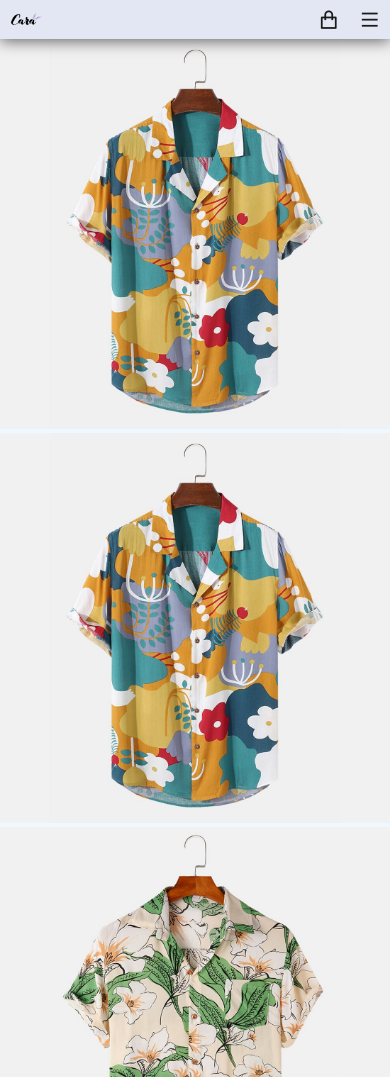
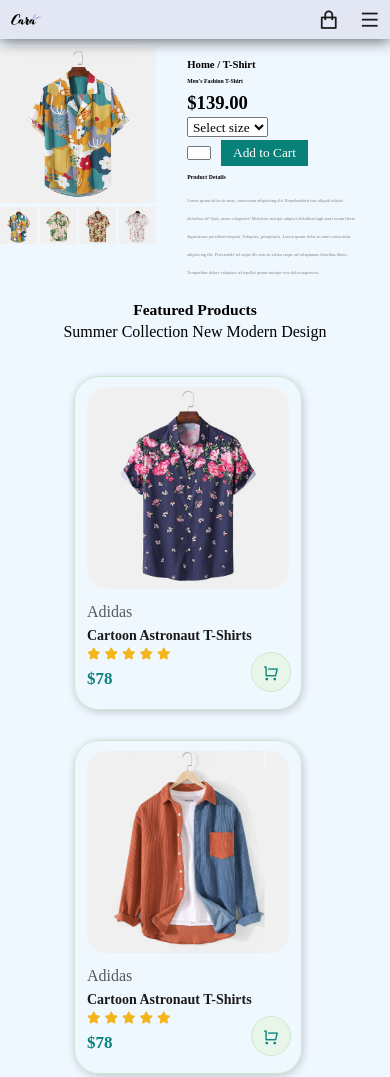
Before and after one commit to HelloKalam/Cara-fashion, a plain HTML site: page sproduct.html in a window 390 px wide. Shown: the top 1077 px of the page. Drawn offline with nearby package versions, Linux system fonts and the light colour scheme.

Commit message:
Update style.css

```diff
--- a/style.css
+++ b/style.css
@@ -625,3 +625,104 @@ nav img{
         width: 30vw;
     }
 }
+
+/* shop page */
+
+.page-header .left{
+    color: #fff;
+    font-size: 3.65vw;
+    height: 40vh;
+    background-size: cover;
+    background-position: center;
+    background-image: url(img/banner/b1.jpg);
+    display: flex;
+    justify-content: center;
+    text-align: center;
+    flex-direction: column;
+    padding: 14px;
+}
+.pagination{
+    text-align: center;
+    padding: 3vw 4vw;
+}
+.pagination a{
+    text-decoration: none;
+    color: #fff;
+    font-weight: 600;
+    background-color: #088178;
+    padding: 0.7vw 1vw;
+    border-radius: 4px;
+}
+.pagination a i{
+    font-size: 1vw;
+    font-weight: 600;
+}
+
+/* single prodcuts */
+#prodetails{
+    display: flex;
+    margin-top: 2vw;
+
+}
+#prodetails .single-pro-image{
+    width: 40%;
+    margin-right: 5vw;
+}
+.small-img-group{
+    display: flex;
+    justify-content: space-between;
+}
+.small-img-col{
+    flex-basis: 24%;
+    cursor: pointer;
+}
+#prodetails .single-pro-details{
+    width: 50%;
+    padding: 3vw ;
+}
+.single-pro-details h4{
+    font-size: 1.7vw;
+    padding: 2vw 0;
+}
+.single-pro-details select{
+    display: block;
+    padding: .1vw .2vw;
+    cursor: pointer;
+    outline: none;
+    margin: 0.8vw 0;
+}
+.single-pro-details input{
+    height: 2vw;
+    width: 3.8vw;
+    padding: 5px 10px;
+}
+.single-pro-details button{
+    padding: 5px 12px;
+    background-color: #088178;
+    color: #fff;
+    border: none;
+    outline: none;
+    cursor: pointer;
+    margin-left: 1.5vw;
+}
+.single-pro-details h4{
+    font-size: 1.5vw;
+}
+.single-pro-details span{
+    font-size: 01.1vw;
+    color: grey;
+    line-height:1.6vw;
+}
+
+@media (max-width:399px) {
+    .page-header .left{
+        height: 25vh;
+    }
+    .page1 {
+        min-height: 30vh;
+     }
+     .product1 .pro {
+        min-width: 228px;
+        margin: 15px 74px;
+    }
+}
```
